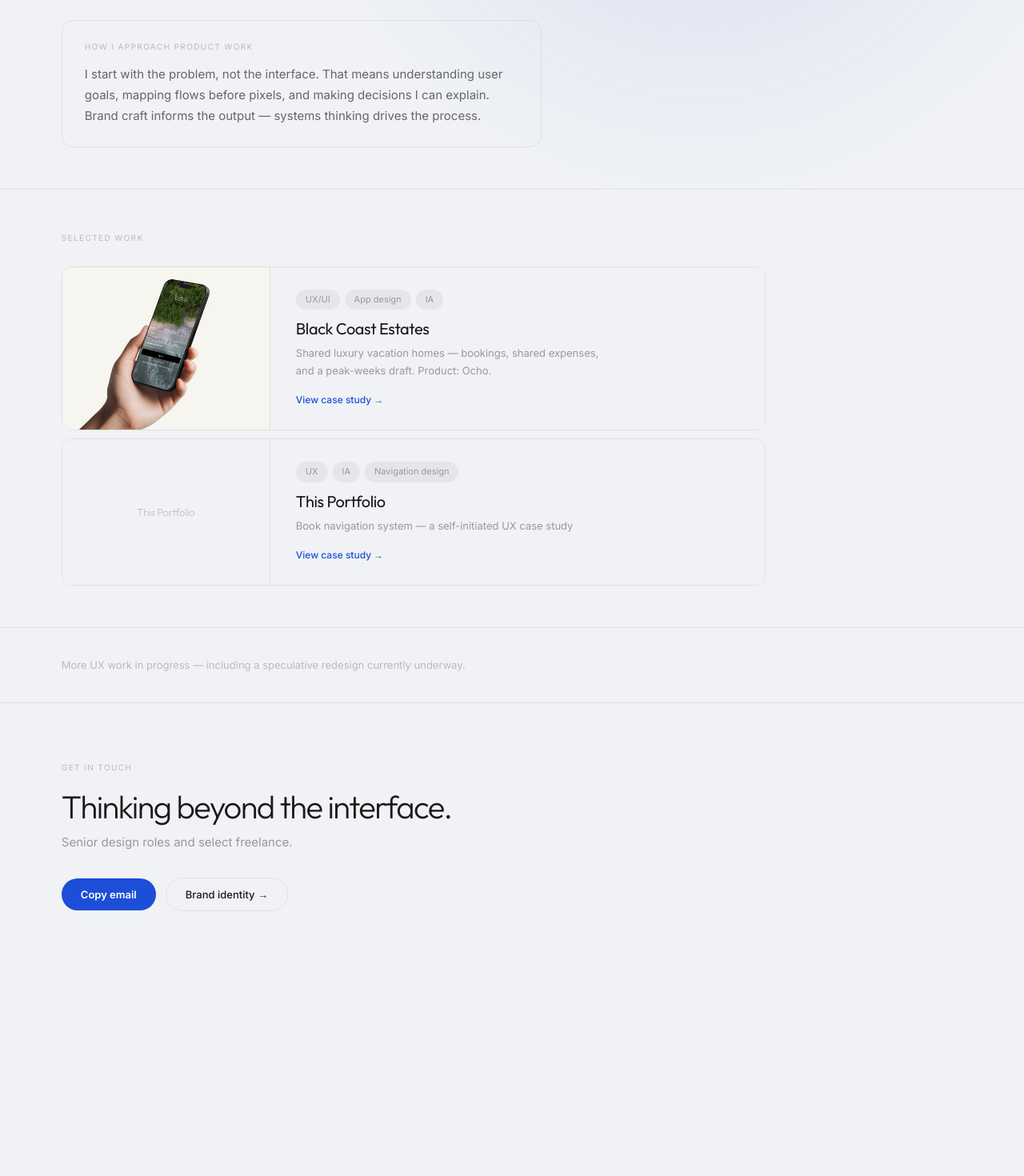
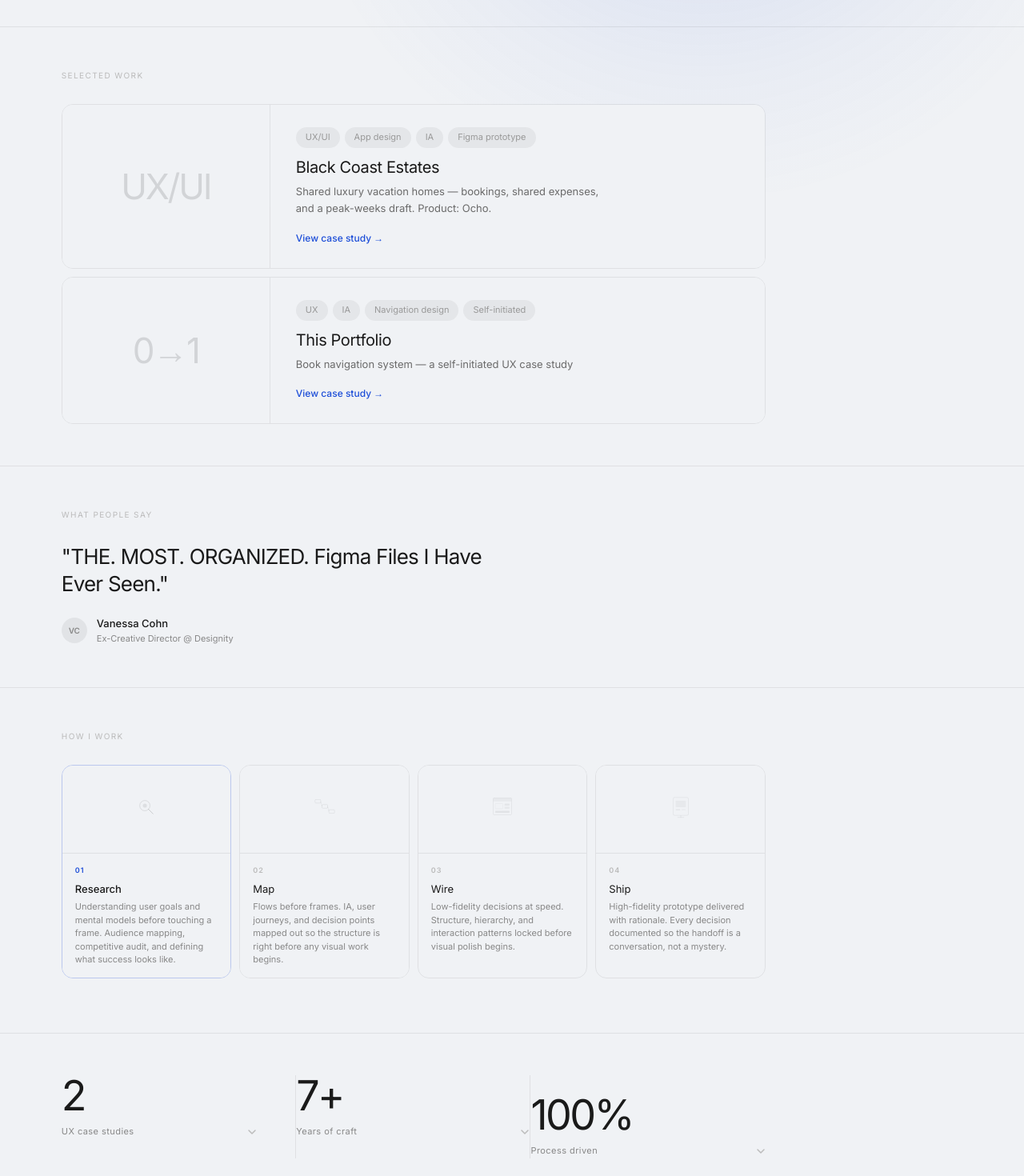
Before and after one commit to cmoff13/corbin-portfolio, a Next.js app: page /ux in a window 1280 px wide. Shown: the part 560-2030 px from the top of the page at 80% size. Before the commit the page ends 1771 px from the top, so only its background shows below. Built offline with nearby package versions, Linux system fonts and the light colour scheme; no server answers; a web font is replaced by a local one.

Commit message:
feat: UX page full rebuild

```diff
--- a/src/app/ux/page.tsx
+++ b/src/app/ux/page.tsx
@@ -1,6 +1,6 @@
 'use client'
 
-import { useState, useEffect } from 'react'
+import { useState, useEffect, useCallback } from 'react'
 import { useRouter } from 'next/navigation'
 import { SEGMENTS, CASE_STUDIES } from '@/lib/segments'
 import AmbientBlob from '@/components/AmbientBlob'
@@ -10,65 +10,136 @@ const ACCENT = '#1D4ED8'
 const BG = '#F0F2F5'
 const LINE = '1px solid rgba(0,0,0,0.07)'
 
-const projects = CASE_STUDIES.filter(c =>
-  (c.primarySegment === 'ux' || c.alsoIn?.includes('ux')) && !c.hidden
-)
-
-const THUMBNAILS: Record<string, string> = {
-  'black-coast-estates': '/images/black-coast/thumbnail.jpg',
+const UX_METRICS: Record<string, string> = {
+  'black-coast-estates': 'UX/UI',
+  'portfolio-nav-system': '0→1',
 }
 
-export default function UXSegment() {
+const UX_PROCESS = [
+  {
+    num: '01',
+    title: 'Research',
+    desc: 'Understanding user goals and mental models before touching a frame. Audience mapping, competitive audit, and defining what success looks like.',
+    svg: (
+      <svg width="32" height="32" viewBox="0 0 100 90" fill="none">
+        <circle cx="44" cy="42" r="20" stroke="rgba(0,0,0,0.2)" strokeWidth="1.5" fill="none"/>
+        <line x1="58" y1="56" x2="76" y2="74" stroke="rgba(0,0,0,0.25)" strokeWidth="2" strokeLinecap="round"/>
+        <circle cx="44" cy="42" r="8" fill="rgba(0,0,0,0.08)"/>
+      </svg>
+    ),
+  },
+  {
+    num: '02',
+    title: 'Map',
+    desc: 'Flows before frames. IA, user journeys, and decision points mapped out so the structure is right before any visual work begins.',
+    svg: (
+      <svg width="32" height="32" viewBox="0 0 100 90" fill="none">
+        <rect x="12" y="18" width="22" height="14" rx="3" stroke="rgba(0,0,0,0.2)" strokeWidth="1.5" fill="none"/>
+        <rect x="39" y="38" width="22" height="14" rx="3" stroke="rgba(0,0,0,0.2)" strokeWidth="1.5" fill="none"/>
+        <rect x="66" y="58" width="22" height="14" rx="3" stroke="rgba(0,0,0,0.2)" strokeWidth="1.5" fill="none"/>
+        <line x1="34" y1="25" x2="39" y2="45" stroke="rgba(0,0,0,0.15)" strokeWidth="1.5"/>
+        <line x1="61" y1="45" x2="66" y2="65" stroke="rgba(0,0,0,0.15)" strokeWidth="1.5"/>
+      </svg>
+    ),
+  },
+  {
+    num: '03',
+    title: 'Wire',
+    desc: 'Low-fidelity decisions at speed. Structure, hierarchy, and interaction patterns locked before visual polish begins.',
+    svg: (
+      <svg width="32" height="32" viewBox="0 0 100 90" fill="none">
+        <rect x="14" y="12" width="72" height="66" rx="4" stroke="rgba(0,0,0,0.18)" strokeWidth="1.5" fill="none"/>
+        <rect x="14" y="12" width="72" height="14" fill="rgba(0,0,0,0.06)"/>
+        <rect x="22" y="34" width="30" height="20" rx="2" stroke="rgba(0,0,0,0.15)" strokeWidth="1" fill="none"/>
+        <rect x="58" y="34" width="20" height="8" rx="2" fill="rgba(0,0,0,0.08)"/>
+        <rect x="58" y="46" width="20" height="8" rx="2" fill="rgba(0,0,0,0.06)"/>
+        <rect x="22" y="62" width="56" height="8" rx="2" fill="rgba(0,0,0,0.1)"/>
+      </svg>
+    ),
+  },
+  {
+    num: '04',
+    title: 'Ship',
+    desc: 'High-fidelity prototype delivered with rationale. Every decision documented so the handoff is a conversation, not a mystery.',
+    svg: (
+      <svg width="32" height="32" viewBox="0 0 100 90" fill="none">
+        <rect x="20" y="10" width="60" height="70" rx="6" stroke="rgba(0,0,0,0.18)" strokeWidth="1.5" fill="none"/>
+        <line x1="50" y1="80" x2="50" y2="88" stroke="rgba(0,0,0,0.2)" strokeWidth="1.5"/>
+        <line x1="38" y1="88" x2="62" y2="88" stroke="rgba(0,0,0,0.2)" strokeWidth="1.5" strokeLinecap="round"/>
+        <rect x="30" y="22" width="40" height="26" rx="2" fill="rgba(0,0,0,0.06)"/>
+        <rect x="30" y="56" width="18" height="4" rx="2" fill="rgba(0,0,0,0.1)"/>
+        <rect x="52" y="56" width="18" height="4" rx="2" fill="rgba(0,0,0,0.06)"/>
+      </svg>
+    ),
+  },
+]
+
+const UX_STATS = [
+  { num: '2', label: 'UX case studies', detail: 'Black Coast Estates and this portfolio — both shipped, both documented with full process rationale.' },
+  { num: '7+', label: 'Years of craft', detail: 'Brand and web experience informing every UX decision — systems thinking developed across disciplines.' },
+  { num: '100%', label: 'Process driven', detail: 'Research, IA, wireframes, and rationale before any visual work. Every decision defensible.' },
+]
+
+const TESTIMONIAL = {
+  quote: 'THE. MOST. ORGANIZED. Figma Files I Have Ever Seen.',
+  name: 'Vanessa Cohn',
+  title: 'Ex-Creative Director @ Designity',
+  initials: 'VC',
+}
+
+export default function UXPage() {
   const router = useRouter()
+  const [activeStat, setActiveStat] = useState<number | null>(null)
   const [copied, setCopied] = useState(false)
   const [isMobile, setIsMobile] = useState(false)
+  const [activeProcess, setActiveProcess] = useState(0)
 
   useEffect(() => {
     const mq = window.matchMedia('(max-width: 768px)')
     setIsMobile(mq.matches)
-    const handler = (e: MediaQueryListEvent) => setIsMobile(e.matches)
-    mq.addEventListener('change', handler)
-    return () => mq.removeEventListener('change', handler)
+    mq.addEventListener('change', e => setIsMobile(e.matches))
   }, [])
+
+  const visibleProjects = CASE_STUDIES.filter(
+    c => c.primarySegment === 'ux' && !c.hidden
+  )
 
   const P = isMobile ? '24px' : 'clamp(24px, 6vw, 120px)'
 
   const pill = (text: string) => (
-    <span key={text} style={{ fontFamily: "'Inter', sans-serif", fontSize: 11, color: '#999', background: 'rgba(0,0,0,0.05)', borderRadius: 999, padding: '4px 12px', display: 'inline-block' }}>{text}</span>
+    <span key={text} style={{ fontSize: 11, color: '#999', background: 'rgba(0,0,0,0.05)', borderRadius: 999, padding: '4px 12px', display: 'inline-block' }}>
+      {text}
+    </span>
   )
 
   const sectionLabel = (text: string) => (
-    <div style={{ fontFamily: "'Inter', sans-serif", fontSize: 10, color: '#bbb', letterSpacing: '0.14em', textTransform: 'uppercase' as const, fontWeight: 400, marginBottom: 28 }}>{text}</div>
+    <div style={{ fontSize: 10, color: '#bbb', letterSpacing: '0.14em', textTransform: 'uppercase' as const, fontWeight: 400, marginBottom: 28 }}>
+      {text}
+    </div>
   )
 
   return (
-    <div style={{ background: 'transparent', minHeight: '100vh', position: 'relative', cursor: 'none' }}>
+    <div style={{ minHeight: '100vh', position: 'relative' }}>
       <AmbientBlob color={ACCENT} />
-
       <div style={{ position: 'relative', zIndex: 1 }}>
 
         {/* HERO */}
         <div style={{ padding: `80px ${P} 88px` }}>
           <div style={{ maxWidth: 1200, margin: '0 auto' }}>
-          <div style={{ fontFamily: "'Inter', sans-serif", fontSize: 10, color: '#bbb', letterSpacing: '0.16em', textTransform: 'uppercase', marginBottom: 22 }}>UX &amp; product</div>
-          <div style={{ fontFamily: "'Outfit', sans-serif", fontSize: isMobile ? 'clamp(36px,10vw,48px)' : 'clamp(44px,5.5vw,68px)', fontWeight: 300, color: '#1a1a1a', letterSpacing: '-0.055em', lineHeight: 0.97, marginBottom: 26, maxWidth: 640 }}>
+            <div style={{ fontSize: 10, color: '#bbb', letterSpacing: '0.16em', textTransform: 'uppercase' as const, marginBottom: 22 }}>
+              UX & Product
+            </div>
+            <div style={{ fontSize: isMobile ? 'clamp(36px,10vw,48px)' : 'clamp(44px,5.5vw,68px)', fontWeight: 300, color: '#1a1a1a', letterSpacing: '-0.055em', lineHeight: 0.97, marginBottom: 26, maxWidth: 640 }}>
               {segment.headline[0]}<br />{segment.headline[1]}
             </div>
-          <div style={{ fontFamily: "'Inter', sans-serif", fontSize: 17, fontWeight: 400, color: '#1a1a1a', marginBottom: 6, maxWidth: 500 }}>Good UX is invisible.</div>
-          <div style={{ fontFamily: "'Inter', sans-serif", fontSize: 15, fontWeight: 300, color: '#999', lineHeight: 1.75, maxWidth: 460 }}>The user never notices the decision hierarchy, the cognitive load trade-offs, or the three flows that got cut before the one that shipped.</div>
+            <div style={{ fontSize: 17, fontWeight: 400, color: '#1a1a1a', marginBottom: 6, maxWidth: 500 }}>
+              Good UX is invisible.
             </div>
+            <div style={{ fontSize: 15, fontWeight: 300, color: '#6b6b6b', lineHeight: 1.75, maxWidth: 460, marginBottom: 36 }}>
+              The user never notices the decision hierarchy, the cognitive load trade-offs, or the three flows that got cut before the one that shipped. This section documents the thinking.
             </div>
-
-        <div style={{ borderTop: LINE }} />
-
-        {/* APPROACH CALLOUT */}
-        <div style={{ padding: `52px ${P}` }}>
-          <div style={{ maxWidth: 1200, margin: '0 auto' }}>
-          <div style={{ maxWidth: 600, padding: '24px 28px', borderRadius: 14, border: LINE }}>
-            <div style={{ fontFamily: "'Inter', sans-serif", fontSize: 10, color: '#bbb', letterSpacing: '0.14em', textTransform: 'uppercase' as const, marginBottom: 14 }}>How I approach product work</div>
-            <div style={{ fontFamily: "'Inter', sans-serif", fontSize: 15, fontWeight: 300, color: '#666', lineHeight: 1.75 }}>
-              I start with the problem, not the interface. That means understanding user goals, mapping flows before pixels, and making decisions I can explain. Brand craft informs the output — systems thinking drives the process.
-            </div>
+            <div style={{ display: 'flex', gap: 7, flexWrap: 'wrap' as const }}>
+              {['Wireframes', 'IA maps', 'Interaction design', 'Figma prototypes'].map(pill)}
             </div>
           </div>
         </div>
@@ -79,51 +150,118 @@ export default function UXSegment() {
         <div style={{ padding: `52px ${P}` }}>
           <div style={{ maxWidth: 1200, margin: '0 auto' }}>
             {sectionLabel('Selected work')}
-          <div style={{ maxWidth: 880, display: 'flex', flexDirection: 'column', gap: 10 }}>
-            {projects.map(project => {
-              const thumbnail = THUMBNAILS[project.slug]
-              return (
+            <div style={{ maxWidth: 880, display: 'flex', flexDirection: 'column' as const, gap: 10 }}>
+              {visibleProjects.map(p => (
                 <div
-                  key={project.slug}
-                  onClick={() => router.push(`/work/${project.slug}`)}
-                  style={{ display: 'flex', flexDirection: isMobile ? 'column' : 'row', borderRadius: 14, overflow: 'hidden', border: LINE, cursor: 'none', transition: 'opacity 0.2s' }}
+                  key={p.slug}
+                  onClick={() => router.push('/work/' + p.slug)}
+                  style={{ display: 'flex', flexDirection: isMobile ? 'column' : 'row' as any, borderRadius: 14, overflow: 'hidden', border: LINE, cursor: 'none', transition: 'opacity 0.2s' }}
                   onMouseEnter={e => (e.currentTarget.style.opacity = '0.85')}
                   onMouseLeave={e => (e.currentTarget.style.opacity = '1')}
                 >
-                  <div style={{ width: isMobile ? '100%' : 260, flexShrink: 0, background: BG, minHeight: isMobile ? 140 : 180, display: 'flex', alignItems: 'center', justifyContent: 'center', borderRight: isMobile ? 'none' : LINE, borderBottom: isMobile ? LINE : 'none', overflow: 'hidden', position: 'relative' }}>
-                    {thumbnail ? (
-                      // eslint-disable-next-line @next/next/no-img-element
-                      <img
-                        src={thumbnail}
-                        alt={project.title}
-                        style={{ position: 'absolute', inset: 0, width: '100%', height: '100%', objectFit: 'cover', display: 'block' }}
-                      />
-                    ) : (
-                      <span style={{ fontFamily: "'Outfit', sans-serif", fontSize: 13, fontWeight: 300, color: 'rgba(0,0,0,0.2)', letterSpacing: '-0.02em', textAlign: 'center', padding: '0 20px' }}>{project.title}</span>
-                    )}
+                  <div style={{ width: isMobile ? '100%' : 260, flexShrink: 0, background: BG, minHeight: isMobile ? 120 : 180, display: 'flex', alignItems: 'center', justifyContent: 'center', borderRight: isMobile ? 'none' : LINE, borderBottom: isMobile ? LINE : 'none' }}>
+                    <span style={{ fontSize: isMobile ? 36 : 44, fontWeight: 300, color: 'rgba(0,0,0,0.12)', letterSpacing: '-0.05em' }}>
+                      {UX_METRICS[p.slug] ?? 'UX'}
+                    </span>
                   </div>
-                  <div style={{ flex: 1, padding: isMobile ? '20px' : '28px 32px', display: 'flex', flexDirection: 'column', justifyContent: 'center', background: BG }}>
-                    <div style={{ display: 'flex', gap: 6, flexWrap: 'wrap', marginBottom: 12 }}>
-                      {project.tags.slice(0, 3).map(pill)}
+                  <div style={{ flex: 1, padding: isMobile ? '20px' : '28px 32px', display: 'flex', flexDirection: 'column' as const, justifyContent: 'center', background: BG }}>
+                    <div style={{ display: 'flex', gap: 6, flexWrap: 'wrap' as const, marginBottom: 12 }}>
+                      {p.tags.map(pill)}
                     </div>
-                    <div style={{ fontFamily: "'Outfit', sans-serif", fontSize: isMobile ? 17 : 20, color: '#1a1a1a', letterSpacing: '-0.02em', lineHeight: 1.2, marginBottom: 8 }}>{project.title}</div>
-                    <div style={{ fontFamily: "'Inter', sans-serif", fontSize: 13, color: '#999', lineHeight: 1.65, marginBottom: 16, maxWidth: 400 }}>{project.subtitle}</div>
-                    <span style={{ fontFamily: "'Inter', sans-serif", fontSize: 12, color: ACCENT, fontWeight: 500 }}>View case study →</span>
+                    <div style={{ fontSize: isMobile ? 17 : 20, color: '#1a1a1a', letterSpacing: '-0.02em', lineHeight: 1.2, marginBottom: 8 }}>
+                      {p.title}
+                    </div>
+                    <div style={{ fontSize: 13, color: '#6b6b6b', lineHeight: 1.65, marginBottom: 16, maxWidth: 400 }}>
+                      {p.subtitle}
+                    </div>
+                    <span style={{ fontSize: 12, color: ACCENT, fontWeight: 500 }}>View case study →</span>
                   </div>
                 </div>
-              )
-            })}
+              ))}
             </div>
           </div>
         </div>
 
         <div style={{ borderTop: LINE }} />
 
-        {/* MORE WORK NOTE */}
-        <div style={{ padding: `36px ${P}` }}>
+        {/* TESTIMONIAL */}
+        <div style={{ padding: `52px ${P}` }}>
           <div style={{ maxWidth: 1200, margin: '0 auto' }}>
-          <div style={{ fontFamily: "'Inter', sans-serif", fontSize: 13, color: '#bbb', fontWeight: 300 }}>
-            More UX work in progress — including a speculative redesign currently underway.
+            {sectionLabel('What people say')}
+            <div style={{ maxWidth: 560 }}>
+              <div style={{ fontSize: isMobile ? 20 : 26, fontWeight: 300, color: '#1a1a1a', letterSpacing: '-0.03em', lineHeight: 1.3, marginBottom: 22 }}>
+                "{TESTIMONIAL.quote}"
+              </div>
+              <div style={{ display: 'flex', alignItems: 'center', gap: 12 }}>
+                <div style={{ width: 32, height: 32, borderRadius: '50%', background: 'rgba(0,0,0,0.06)', display: 'flex', alignItems: 'center', justifyContent: 'center', fontSize: 10, fontWeight: 600, color: '#888', flexShrink: 0 }}>
+                  {TESTIMONIAL.initials}
+                </div>
+                <div>
+                  <div style={{ fontSize: 13, color: '#1a1a1a', fontWeight: 500 }}>{TESTIMONIAL.name}</div>
+                  <div style={{ fontSize: 11, color: '#888' }}>{TESTIMONIAL.title}</div>
+                </div>
+              </div>
+            </div>
+          </div>
+        </div>
+
+        <div style={{ borderTop: LINE }} />
+
+        {/* PROCESS */}
+        <div style={{ padding: `52px ${P}` }}>
+          <div style={{ maxWidth: 1200, margin: '0 auto' }}>
+            {sectionLabel('How I work')}
+            <div style={{ maxWidth: 880, display: 'grid', gridTemplateColumns: isMobile ? 'repeat(2,1fr)' : 'repeat(4,1fr)', gap: 10, marginBottom: 16 }}>
+              {UX_PROCESS.map((step, i) => (
+                <div
+                  key={step.num}
+                  onClick={() => setActiveProcess(i)}
+                  style={{ borderRadius: 14, overflow: 'hidden', border: i === activeProcess ? `1px solid ${ACCENT}40` : LINE, cursor: 'none', transition: 'border-color 0.25s' }}
+                >
+                  <div style={{ height: 110, background: BG, display: 'flex', alignItems: 'center', justifyContent: 'center', borderBottom: LINE }}>
+                    <div style={{ opacity: i === activeProcess ? 1 : 0.6, transition: 'opacity 0.25s' }}>{step.svg}</div>
+                  </div>
+                  <div style={{ padding: '14px 16px', background: BG }}>
+                    <div style={{ fontSize: 9, color: i === activeProcess ? ACCENT : '#bbb', fontWeight: 600, letterSpacing: '0.1em', textTransform: 'uppercase' as const, marginBottom: 5, transition: 'color 0.25s' }}>{step.num}</div>
+                    <div style={{ fontSize: 13, color: '#1a1a1a', fontWeight: i === activeProcess ? 500 : 400, marginBottom: 4 }}>{step.title}</div>
+                    <div style={{ fontSize: 11, color: '#888', lineHeight: 1.5 }}>{step.desc}</div>
+                  </div>
+                </div>
+              ))}
+            </div>
+          </div>
+        </div>
+
+        <div style={{ borderTop: LINE }} />
+
+        {/* STATS */}
+        <div style={{ padding: `52px ${P}` }}>
+          <div style={{ maxWidth: 1200, margin: '0 auto' }}>
+            <div style={{ maxWidth: 880, display: 'grid', gridTemplateColumns: isMobile ? '1fr' : 'repeat(3,1fr)' }}>
+              {UX_STATS.map((s, i) => (
+                <div
+                  key={s.num}
+                  onClick={() => setActiveStat(activeStat === i ? null : i)}
+                  style={{
+                    padding: isMobile ? '24px 0' : `0 ${i === 0 ? '48px 0 0' : i === 1 ? '0 48px' : '0 0 0 48px'}`,
+                    borderRight: !isMobile && i < 2 ? LINE : 'none',
+                    borderBottom: isMobile && i < 2 ? LINE : 'none',
+                    cursor: 'none',
+                    position: 'relative' as const,
+                    paddingBottom: isMobile ? 24 : 0,
+                  }}
+                >
+                  <div style={{ fontSize: isMobile ? 44 : 52, fontWeight: 300, color: '#1a1a1a', letterSpacing: '-0.05em', lineHeight: 1, marginBottom: 10 }}>{s.num}</div>
+                  <div style={{ display: 'flex', alignItems: 'center', justifyContent: 'space-between' }}>
+                    <div style={{ fontSize: 11, color: '#888', letterSpacing: '0.04em' }}>{s.label}</div>
+                    <svg width="12" height="12" viewBox="0 0 12 12" fill="none" style={{ transition: 'transform 0.2s', transform: activeStat === i ? 'rotate(180deg)' : 'rotate(0deg)', flexShrink: 0 }}>
+                      <path d="M2 4l4 4 4-4" stroke="#bbb" strokeWidth="1.5" strokeLinecap="round" strokeLinejoin="round"/>
+                    </svg>
+                  </div>
+                  <div style={{ fontSize: 12, color: '#6b6b6b', lineHeight: 1.6, marginTop: activeStat === i ? 10 : 0, maxHeight: activeStat === i ? 80 : 0, overflow: 'hidden', transition: 'max-height 0.3s ease, margin-top 0.3s ease', opacity: activeStat === i ? 1 : 0 }}>{s.detail}</div>
+                  <div style={{ position: 'absolute' as const, bottom: 0, left: 0, height: 2, background: '#1a1a1a', width: activeStat === i ? '100%' : '0%', transition: 'width 0.3s ease', borderRadius: 999 }} />
+                </div>
+              ))}
             </div>
           </div>
         </div>
@@ -134,21 +272,21 @@ export default function UXSegment() {
         <div style={{ padding: `72px ${P}` }}>
           <div style={{ maxWidth: 1200, margin: '0 auto' }}>
             <div style={{ maxWidth: 560 }}>
-            <div style={{ fontFamily: "'Inter', sans-serif", fontSize: 10, color: '#bbb', letterSpacing: '0.14em', textTransform: 'uppercase' as const, marginBottom: 20 }}>Get in touch</div>
-            <div style={{ fontFamily: "'Outfit', sans-serif", fontSize: isMobile ? 28 : 40, fontWeight: 300, color: '#1a1a1a', letterSpacing: '-0.04em', lineHeight: 1.05, marginBottom: 12 }}>Thinking beyond the interface.</div>
-            <div style={{ fontFamily: "'Inter', sans-serif", fontSize: 15, color: '#999', fontWeight: 300, marginBottom: 32 }}>Senior design roles and select freelance.</div>
-            <div style={{ display: 'flex', gap: 12, flexWrap: 'wrap', alignItems: 'center' }}>
+              <div style={{ fontSize: 10, color: '#bbb', letterSpacing: '0.14em', textTransform: 'uppercase' as const, marginBottom: 20 }}>Get in touch</div>
+              <div style={{ fontSize: isMobile ? 28 : 40, fontWeight: 300, color: '#1a1a1a', letterSpacing: '-0.04em', lineHeight: 1.05, marginBottom: 12 }}>
+                Thinking in systems, designing for people.
+              </div>
+              <div style={{ fontSize: 15, color: '#6b6b6b', fontWeight: 300, marginBottom: 32 }}>Senior UX roles and select freelance.</div>
+              <div style={{ display: 'flex', gap: 12, flexWrap: 'wrap' as const, alignItems: 'center' }}>
                 <button
                   onClick={() => { navigator.clipboard.writeText('cmoff13@gmail.com'); setCopied(true); setTimeout(() => setCopied(false), 2000) }}
-                style={{ display: 'inline-flex', alignItems: 'center', gap: 8, padding: '12px 24px', background: ACCENT, color: 'white', fontFamily: "'Inter', sans-serif", fontSize: 13, fontWeight: 600, borderRadius: 999, border: 'none', cursor: 'none', transition: 'opacity 0.2s' }}
-                onMouseEnter={e => (e.currentTarget.style.opacity = '0.85')}
-                onMouseLeave={e => (e.currentTarget.style.opacity = '1')}
+                  style={{ display: 'inline-flex', alignItems: 'center', gap: 8, padding: '12px 24px', background: ACCENT, color: 'white', fontFamily: 'Inter, sans-serif', fontSize: 13, fontWeight: 600, borderRadius: 999, border: 'none', cursor: 'none' }}
                 >
                   {copied ? 'Copied!' : 'Copy email'}
                 </button>
                 <button
                   onClick={() => router.push('/brand')}
-                style={{ display: 'inline-flex', alignItems: 'center', gap: 8, padding: '12px 24px', background: 'transparent', color: '#1a1a1a', fontFamily: "'Inter', sans-serif", fontSize: 13, fontWeight: 500, borderRadius: 999, border: LINE, cursor: 'none' }}
+                  style={{ display: 'inline-flex', alignItems: 'center', gap: 8, padding: '12px 24px', background: 'transparent', color: '#1a1a1a', fontFamily: 'Inter, sans-serif', fontSize: 13, fontWeight: 500, borderRadius: 999, border: LINE, cursor: 'none' }}
                 >
                   Brand identity →
                 </button>
```
Lines whose indentation alone changed are shown as unchanged.
